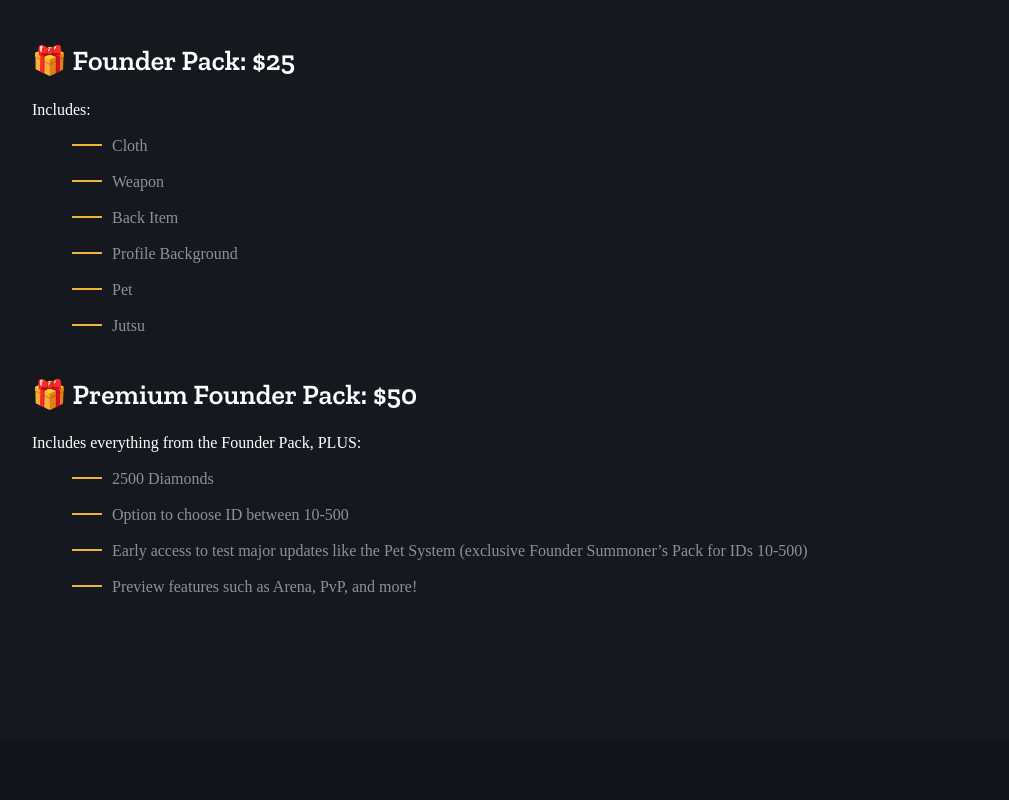
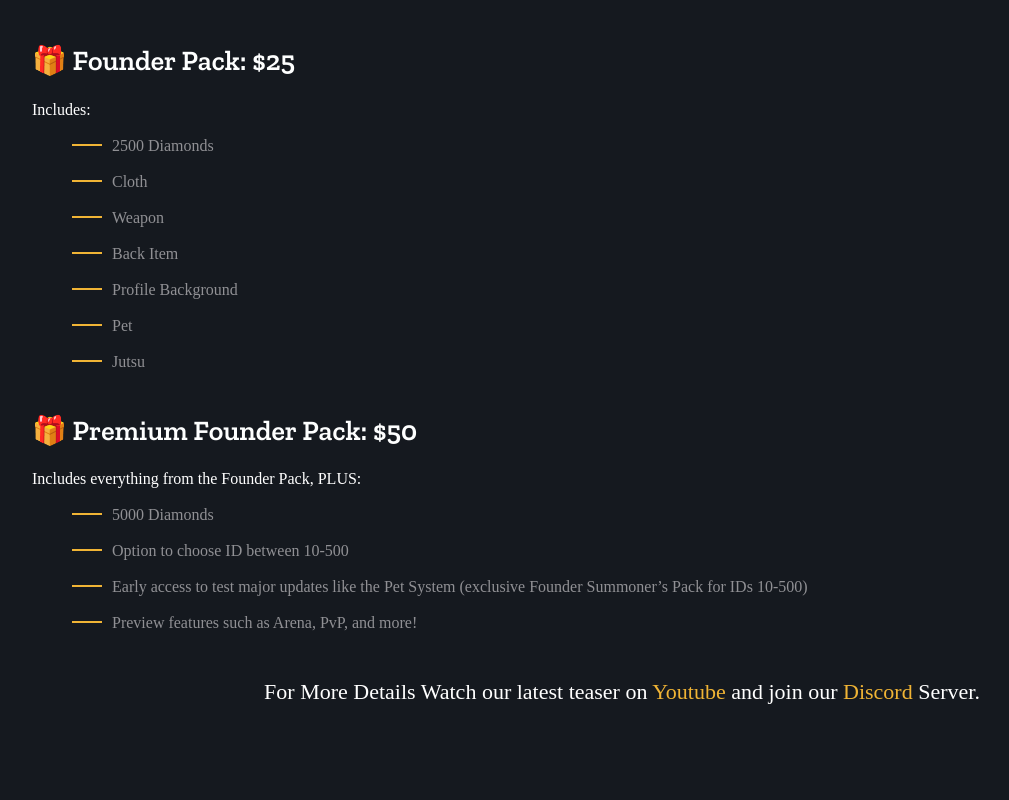
Before and after one commit to Ninja-Odyssey/ninja-odyssey-ui, a Next.js app: page /patch-details in a window 1280 px wide. Shown: the part 760-1560 px from the top of the page, without its empty margins (18-1027 px from the left). Built offline with nearby package versions, Linux system fonts and the light colour scheme; a web font is replaced by a local one.

Commit message:
animation update

```diff
--- a/src/components/BlogDetails/BlogDetails.tsx
+++ b/src/components/BlogDetails/BlogDetails.tsx
@@ -1,5 +1,6 @@
 import assets from "@/lib/json/assets";
 import Image from "next/image";
+import Link from "next/link";
 import React from "react";
 
 export default function BlogDetails() {
@@ -16,17 +17,17 @@ export default function BlogDetails() {
           />
         </figure>
         <div className="blogDetailsHead">
-
-        <h2>🌟 Ninja Odyssey Pre-Order Packages Now Available! 🌟</h2>
-        <p>
-          Get ready to elevate your gaming experience with these exclusive
-          pre-order packs! 🎮✨
-        </p>
+          <h2>🌟 Ninja Odyssey Pre-Order Packages Now Available! 🌟</h2>
+          <p>
+            Get ready to elevate your gaming experience with these exclusive
+            pre-order packs! 🎮✨
+          </p>
         </div>
         <div className="blogContents">
           <h3>🎁 Founder Pack: $25</h3>
           <p>Includes:</p>
           <ul>
+            <li>2500 Diamonds</li>
             <li>Cloth</li>
             <li>Weapon</li>
             <li>Back Item</li>
@@ -38,7 +39,7 @@ export default function BlogDetails() {
           <h3>🎁 Premium Founder Pack: $50</h3>
           <p>Includes everything from the Founder Pack, PLUS:</p>
           <ul>
-            <li>2500 Diamonds</li>
+            <li>5000 Diamonds</li>
             <li>Option to choose ID between 10-500</li>
             <li>
               Early access to test major updates like the Pet System (exclusive
@@ -46,6 +47,25 @@ export default function BlogDetails() {
             </li>
             <li>Preview features such as Arena, PvP, and more!</li>
           </ul>
+          <p className="text-center text-[22px] md:text-[18px]">
+            For More Details Watch our latest teaser on{" "}
+            <Link
+              href="https://youtu.be/rHVjMYfKNWM"
+              target="_blank"
+              className="text-secondary hover:text-white font-martian"
+            >
+              Youtube
+            </Link>{" "}
+            and join our{" "}
+            <Link
+              target="_blank"
+              href="https://discord.gg/c4EZdSBqAX"
+              className="text-secondary hover:text-white  font-martian"
+            >
+              Discord
+            </Link>{" "}
+            Server.{" "}
+          </p>
         </div>
       </div>
     </div>
--- a/src/components/BlogUpdatesSec/BlogUpdatesSec.tsx
+++ b/src/components/BlogUpdatesSec/BlogUpdatesSec.tsx
@@ -1,35 +1,40 @@
+import assets from "@/lib/json/assets";
+import React from "react";
+import BlogCard from "./BlogCard";
 
-import assets from '@/lib/json/assets'
-import React from 'react'
-import BlogCard from './BlogCard'
-
-
-export const blogList=[
+export const blogList = [
   {
-    img:assets.founderPack,
-    title:"Founder pack sale is live now !!",
-    desc:"Grab the opportunity and get special clothing,weapons,jutsu and other exciting featues."
-  }
-]
+    img: assets.founderPack,
+    title: "Founder pack sale is live now !!",
+    desc: "Grab the opportunity and get special clothing,weapons,jutsu and other exciting featues.",
+  },
+];
 
 export default function BlogUpdatesSec() {
   return (
-   <div className="cmn_gap ">
+    <div className="cmn_gap ">
       <div className="container">
-        <div className="text-center mb-8">
+        <div
+          className="text-center mb-8"
+          data-aos="fade-up"
+          data-aos-duration="1000"
+        >
           <h2>New Features Every Patch</h2>
-          <p>
-          Stay Ahead with the Latest Updates and Enhancements
-          </p>
+          <p>Stay Ahead with the Latest Updates and Enhancements</p>
         </div>
         <div className="flex  flex-wrap -m-[10px]">
           {blogList.map((item, index) => (
-            <div key={index} className="w-1/2  md:w-full p-[10px]">
+            <div
+              key={index}
+              className="w-1/2  md:w-full p-[10px]"
+              data-aos={index % 2 ? "fade-left" : "fade-right"}
+              data-aos-duration="1000"
+            >
               <BlogCard {...item} />
             </div>
           ))}
         </div>
       </div>
     </div>
-  )
+  );
 }
--- a/src/components/CharacterSec/CharacterSec.tsx
+++ b/src/components/CharacterSec/CharacterSec.tsx
@@ -1,5 +1,4 @@
 import assets from "@/lib/json/assets";
-import React from "react";
 import CharacterCard from "./CharacterCard";
 
 const charList = [
@@ -25,15 +24,27 @@ export default function CharacterSec() {
   return (
     <div className="cmn_gap bg-bgSecondary">
       <div className="container">
-        <div className="text-center mb-8">
-          <h2 >Unleash Unlimited Customization</h2>
+        <div
+          className="text-center mb-8"
+          data-aos="fade-up"
+          data-aos-duration="1000"
+        >
+          <h2>Unleash Unlimited Customization</h2>
           <p>
-          Unlock a world of customization options to make your characters truly your own.
+            Unlock a world of customization options to make your characters
+            truly your own.
           </p>
         </div>
         <div className="flex  flex-wrap -m-[10px]">
           {charList.map((item, index) => (
-            <div key={index} className="w-1/4 lg:w-1/2 sm:w-full p-[10px] ">
+            <div
+              key={index}
+              className="w-1/4 lg:w-1/2 sm:w-full p-[10px] "
+              data-aos={
+                index + 1 > charList.length / 2 ? "fade-left" : "fade-right"
+              }
+              data-aos-duration="1000"
+            >
               <CharacterCard {...item} />
             </div>
           ))}
--- a/src/components/FeaturesSec/FeaturesSec.tsx
+++ b/src/components/FeaturesSec/FeaturesSec.tsx
@@ -26,13 +26,28 @@ export default function FeaturesSec() {
   return (
     <div className="cmn_gap bg-[#15191F]">
       <div className="container">
-        <div className="text-center mb-8">
+        <div
+          className="text-center mb-8"
+          data-aos="fade-up"
+          data-aos-duration="1000"
+        >
           <h2>Unveil the Ninja Odyssey Story</h2>
           <p>Witness the Epic Tale of the Ninja Odyssey</p>
         </div>
         <div className="flex  flex-wrap -m-[10px] justify-center">
           {featureList.map((item, index) => (
-            <div key={index} className="w-1/3 lg:w-1/2 md:w-full p-[10px]">
+            <div
+              key={index}
+              className="w-1/3 lg:w-1/2 md:w-full p-[10px]"
+              data-aos={
+              (  index + 1 )% 3 === 0
+                  ? "fade-left"
+                  : (index + 1) % 2 === 0
+                  ? "zoom-in"
+                  : "fade-right"
+              }
+              data-aos-duration="1000"
+            >
               <FeaturesCard {...item} />
             </div>
           ))}
--- a/src/components/Header/Header.tsx
+++ b/src/components/Header/Header.tsx
@@ -25,7 +25,7 @@ const navItems = [
   },
   {
     name: "Rankings",
-    href: "/ranking",
+    href: "/coming-soon",
   },
   {
     name: "Patch Notes",
@@ -111,7 +111,7 @@ export default function Header() {
                 <li>
                   <Button
                     variant="default"
-                    onClick={() => router.push("/auth/login")}
+                    onClick={() => router.push("/coming-soon")}
                   >
                     Shop
                   </Button>
```
Also changed, not shown: 1 other file (tests, documents, lock files or other folders).
